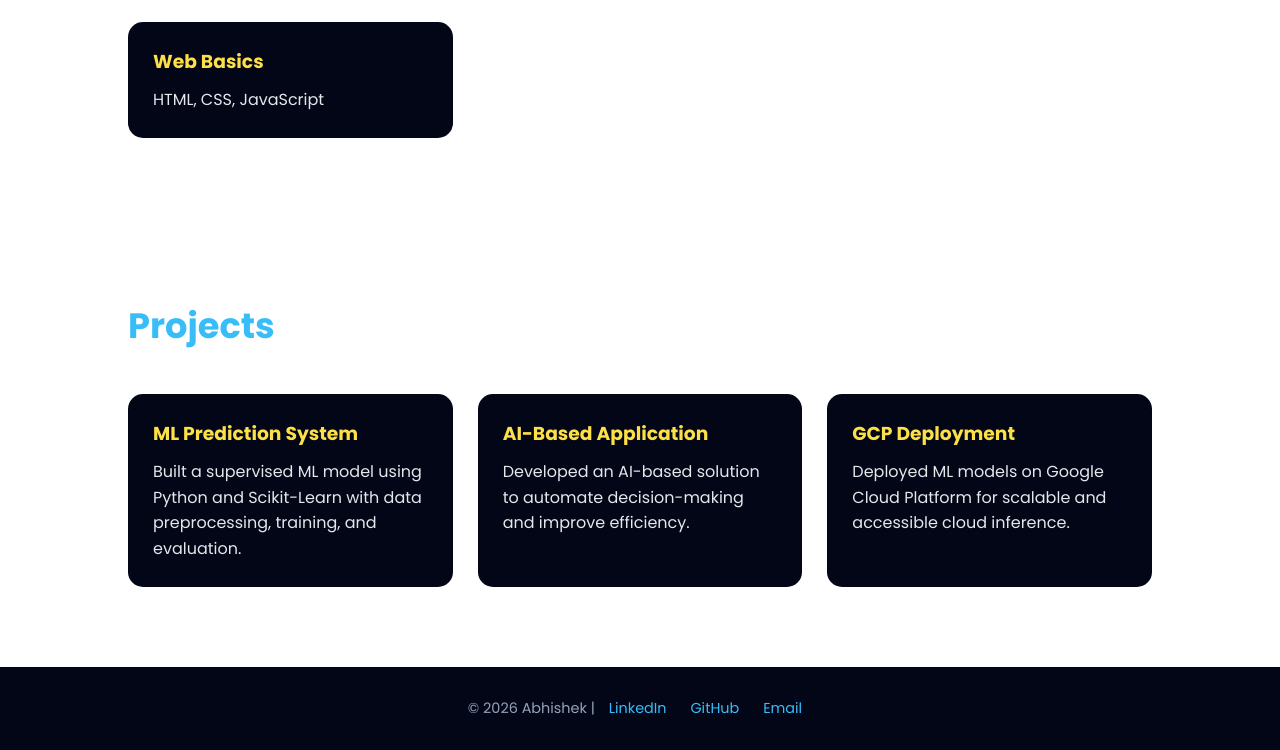
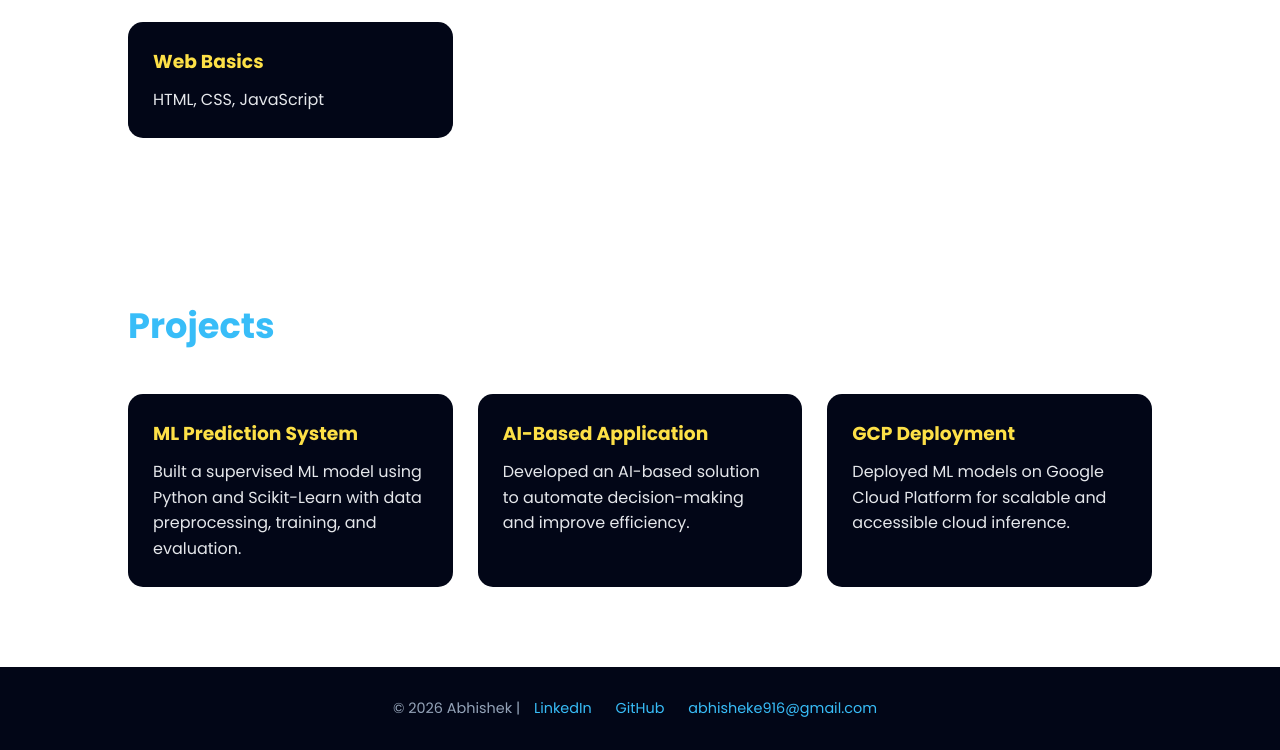
Before and after one commit to abhishek9562/abhishekwebsite, a plain HTML site: page index.html in a window 1280 px wide. Shown: the part 1437-2187 px from the top of the page. Drawn offline with Linux system fonts and the light colour scheme.

Commit message:
update info

```diff
--- a/index.html
+++ b/index.html
@@ -276,7 +276,7 @@ body::before {
             © 2026 Abhishek |
             <a href="https://www.linkedin.com/in/abhishek-a-914a94339/">LinkedIn</a>
             <a href="https://github.com/abhishek9562">GitHub</a>
-            <a href="abhisheke916@gmail.com">Email</a>
+            <a>abhisheke916@gmail.com</a>
         </p>
     </footer>
 
```
